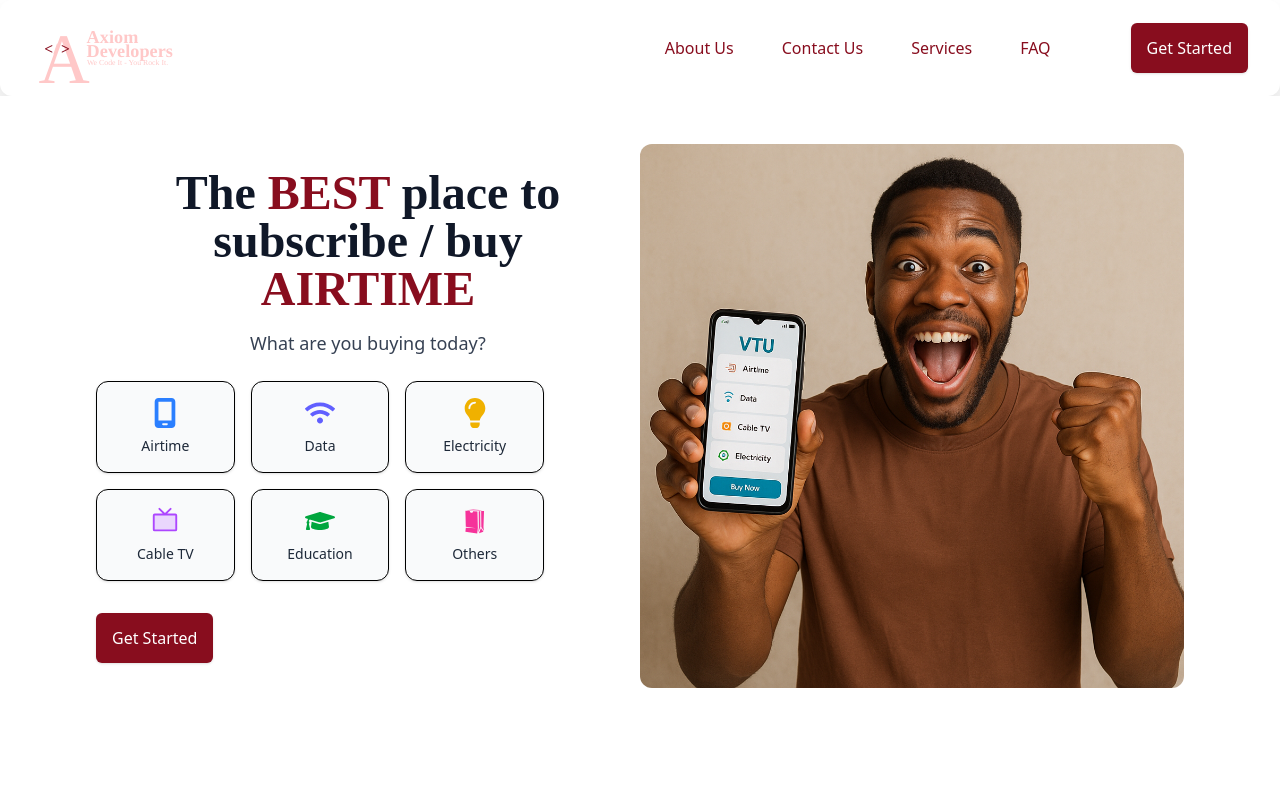
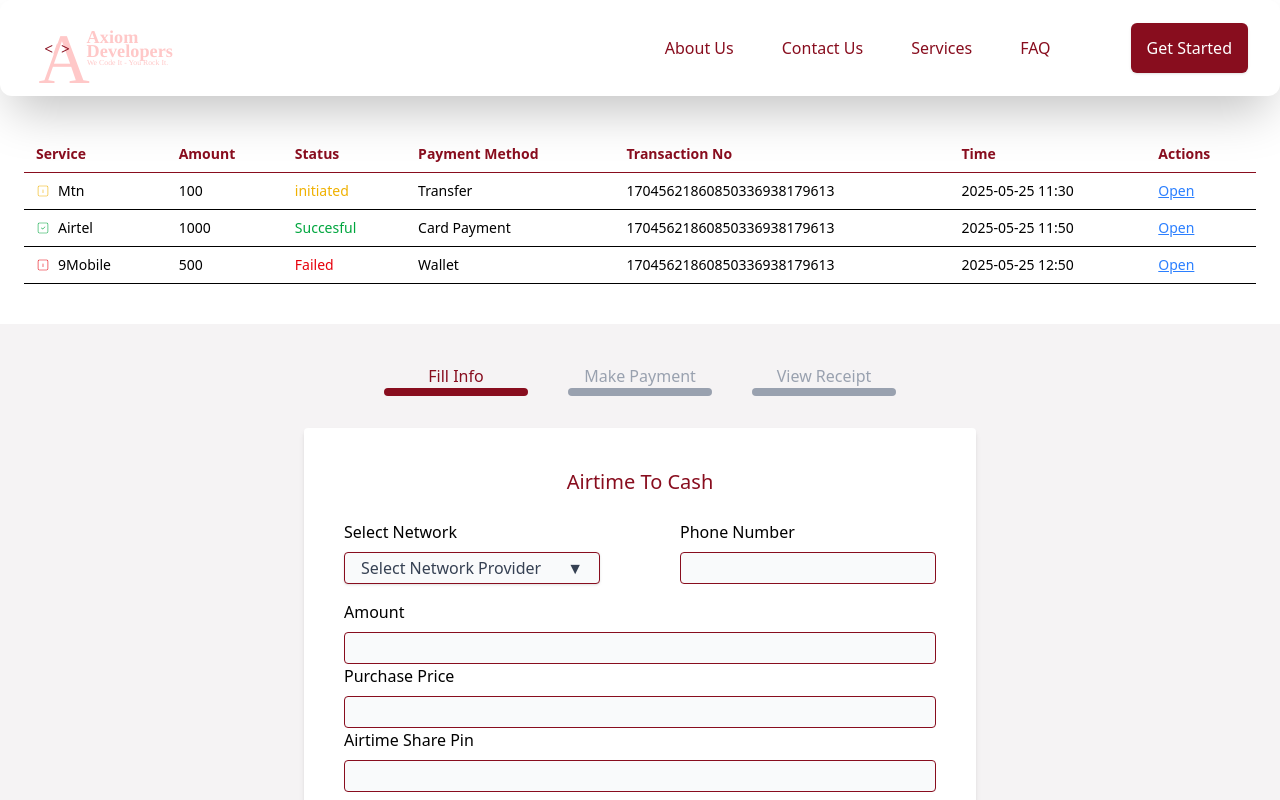
Before and after one commit to AxiomDeveloperr/Axiom-VTU, a React (Vite) app: page / in a window 1280 px wide. Shown: the top 800 px of the page. Built offline with nearby package versions, Linux system fonts and the light colour scheme; a web font is replaced by a local one.

Commit message:
changes in transaction history

```diff
--- a/src/App.jsx
+++ b/src/App.jsx
@@ -1,17 +1,19 @@
 
 import './App.css'
 import './index.css'
-import LandingPage from "./pages/LandingPage"
-import Footer from './components/Footer'
-import Navbar from './components/Navbar'
+// import LandingPage from "./pages/LandingPage"
+// import Footer from './components/Footer'
+// import Navbar from './components/Navbar'
+import Testpage from "./pages/TestPage"
 
 function App() {
 
   return (
     <>
-    <Navbar />
+    <Testpage />
+    {/* <Navbar />
     <LandingPage />
-    <Footer />
+    <Footer /> */}
     </>
   )
 }
--- a/src/pages/AirtimeToCash.jsx
+++ b/src/pages/AirtimeToCash.jsx
@@ -72,6 +72,10 @@
                       <input type="number" className="flex bg-gray-50 w-full h-8 rounded border-[#880d1e] border-1"/>
                     </div>
                     <div className="flex flex-col gap-2">
+                        <h2 className="flex font-md text-md text-black items-start">Purchase Price</h2>
+                      <input type="number" className="flex bg-gray-50 w-full h-8 rounded border-[#880d1e] border-1"/>
+                    </div>
+                    <div className="flex flex-col gap-2">
                         <h2 className="flex font-md text-md text-black items-start">Airtime Share Pin</h2>
                         <input type="number" className="flex bg-gray-50 w-full h-8 rounded border-[#880d1e] border-1"/>
                     </div>
--- a/src/pages/TransactionHistory.jsx
+++ b/src/pages/TransactionHistory.jsx
@@ -18,8 +18,8 @@
 
     return (
         <div className="flex px-6 flex-col mt-10">
-      <table className="w-full table-auto text-sm border-collapse hidden md:table">
-        <thead>
+      <table className="w-full table-auto text-left text-sm border-collapse hidden md:table">
+        <thead >
           <tr className="text-[#880d1e] text-left border-b">
             <th className="py-2 px-3">Service</th>
             <th className="py-2 px-3">Amount</th>
```
